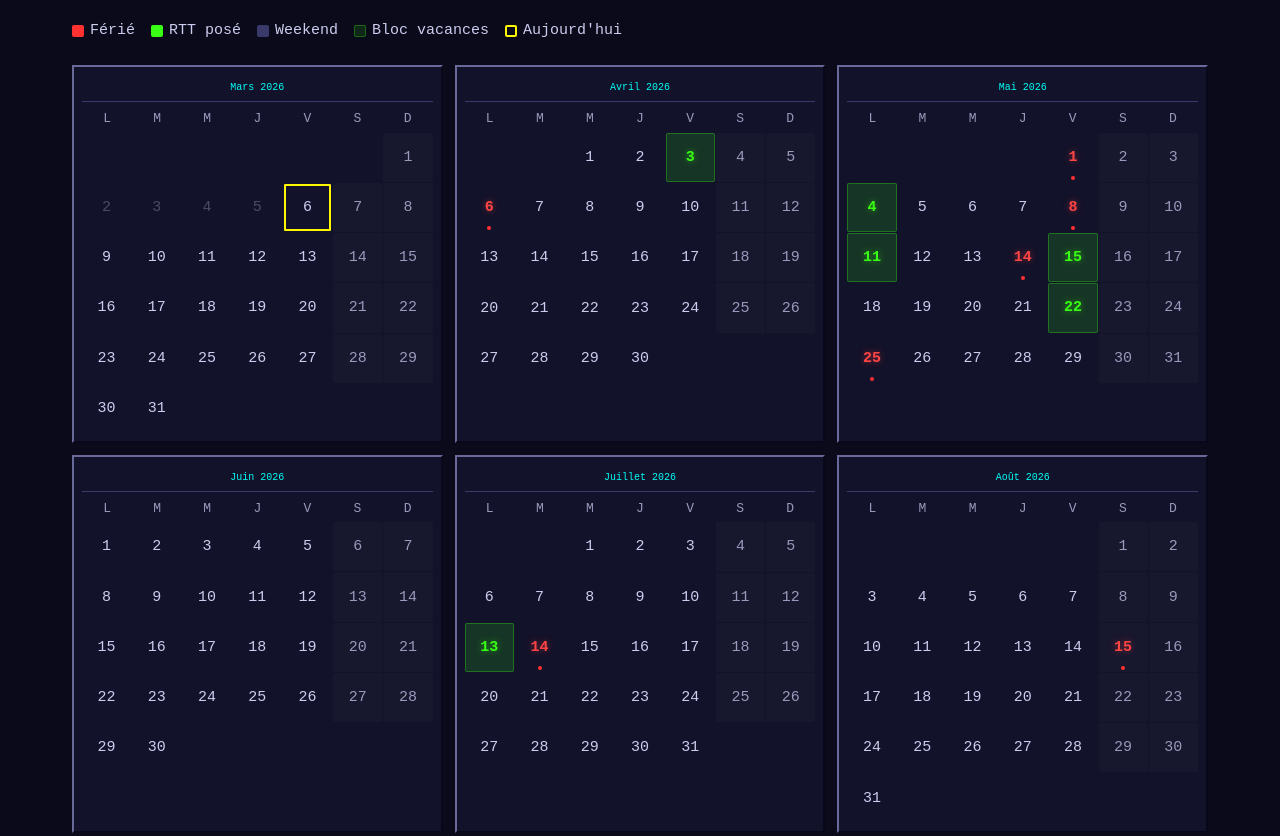
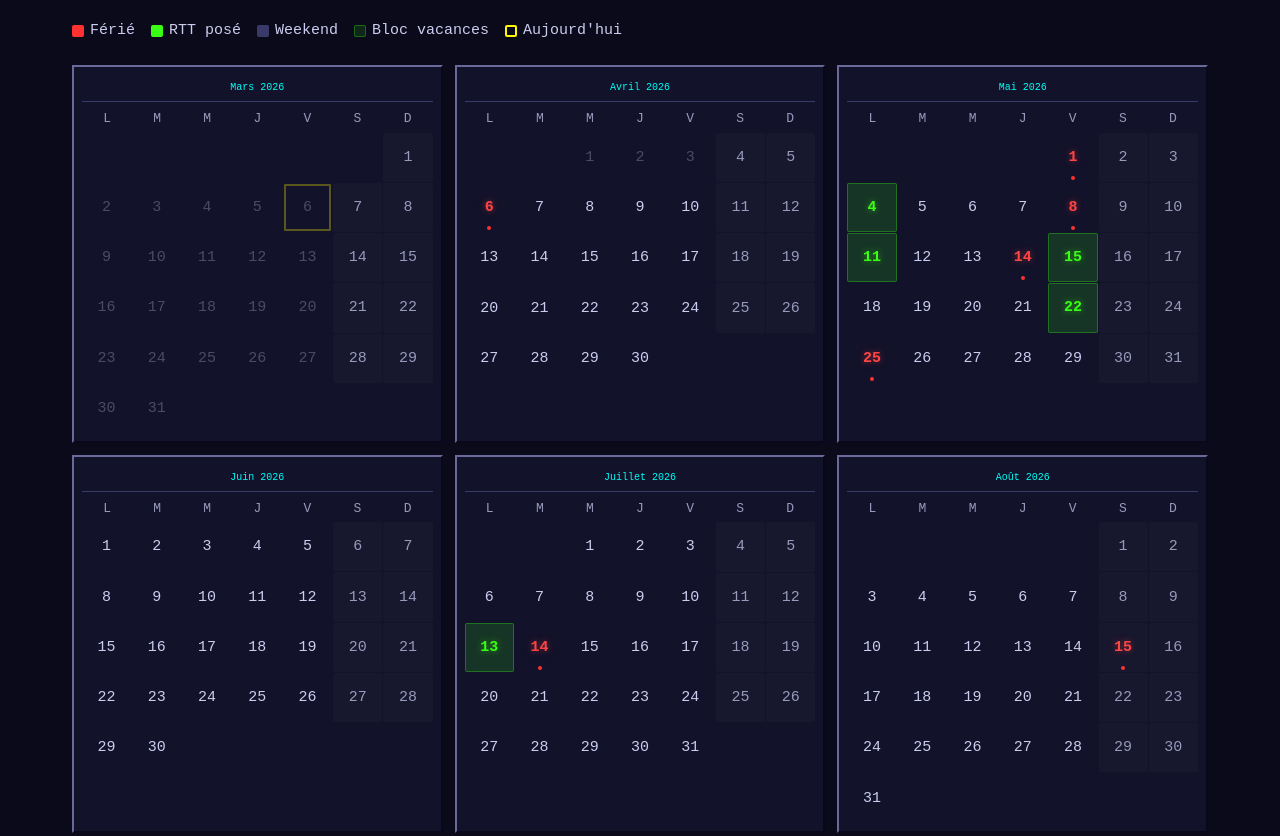
Before and after one commit to imloic/pont-optimizer, a plain HTML site: page index.html in a window 1280 px wide. Shown: the part 1240-2076 px from the top of the page. Drawn offline with Linux system fonts and the light colour scheme.

Commit message:
fix: require 1 month advance for RTT placement (can't request same day)

```diff
--- a/index.html
+++ b/index.html
@@ -1405,8 +1405,8 @@
 function getMinDate(year) {
   const now = new Date();
   if (year === now.getFullYear()) {
-    // Today at midnight — never place RTT in the past
-    return new Date(now.getFullYear(), now.getMonth(), now.getDate());
+    // Min 1 month ahead — RTT must be requested in advance
+    return new Date(now.getFullYear(), now.getMonth() + 1, now.getDate());
   }
   if (year < now.getFullYear()) {
     // Past year — block everything
```
